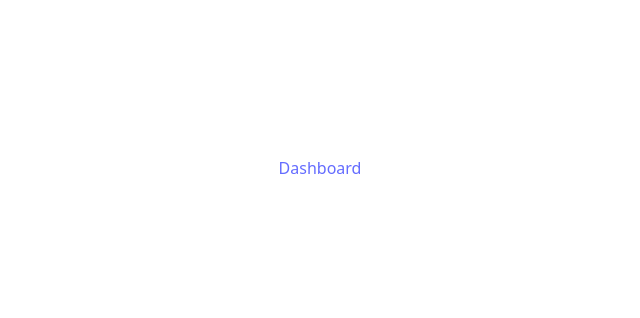
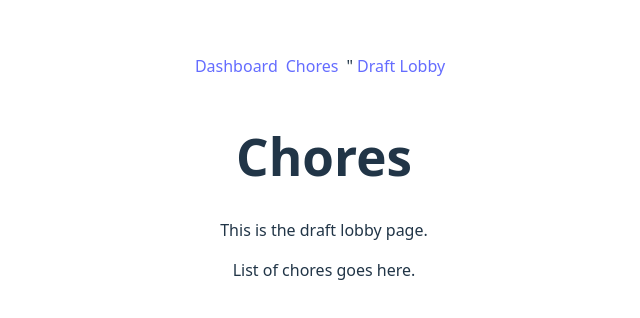
Before and after one commit to UTSC-CSCC09-Programming-on-the-Web/project-choresprint, a Vue app in the folder frontend/: page /chores in a window 1280 px wide. Before the commit this address had no page. Shown: the part 232-550 px from the top of the page, without its empty margins (316-956 px from the left). Built offline with nearby package versions, Linux system fonts and the light colour scheme.

Commit message:
add routes for chores and draftlobby
- added routes for chores and draftlobby
- created the templates for all routes

```diff
--- a/frontend/src/App.vue
+++ b/frontend/src/App.vue
@@ -4,6 +4,8 @@
 <template>
   <nav>
     <router-link to="/dashboard">Dashboard</router-link>
+    <router-link to="/chores">Chores</router-link>"
+    <router-link to="/draft-lobby">Draft Lobby</router-link>
   </nav>
   <router-view />
 </template>
--- a/frontend/src/router.ts
+++ b/frontend/src/router.ts
@@ -1,11 +1,15 @@
 import { createRouter, createWebHistory } from 'vue-router'
 import type { RouteRecordRaw } from 'vue-router'
 import Dashboard from './views/Dashboard.vue'
+import Chores from './views/Chores.vue'
+import DraftLobby from './views/DraftLobby.vue'
 
 // Routes
 const routes: Array<RouteRecordRaw> = [
   { path: '/', redirect: '/dashboard' },
   { path: '/dashboard', component: Dashboard },
+  { path: '/chores', component: Chores },
+  { path: '/draft-lobby', component: DraftLobby },
 ]
 
 // Router instance
--- /dev/null
+++ b/frontend/src/views/Chores.vue
@@ -0,0 +1,7 @@
+<template>
+  <div>
+    <h1>Chores</h1>
+    <p>This is the draft lobby page.</p>
+    <p>List of chores goes here.</p>
+  </div>
+</template>
--- /dev/null
+++ b/frontend/src/views/DraftLobby.vue
@@ -0,0 +1,6 @@
+<template>
+  <div>
+    <h1>Draft Lobby</h1>
+    <p>This is the draft lobby page.</p>
+  </div>
+</template>
```
